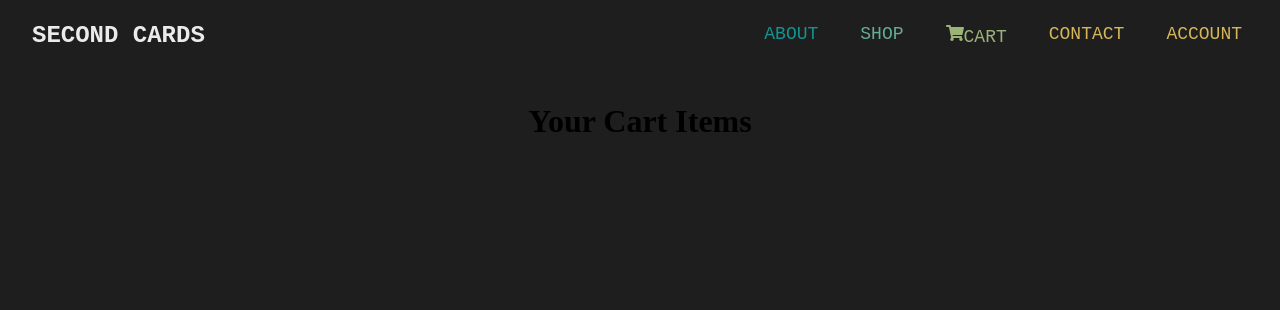
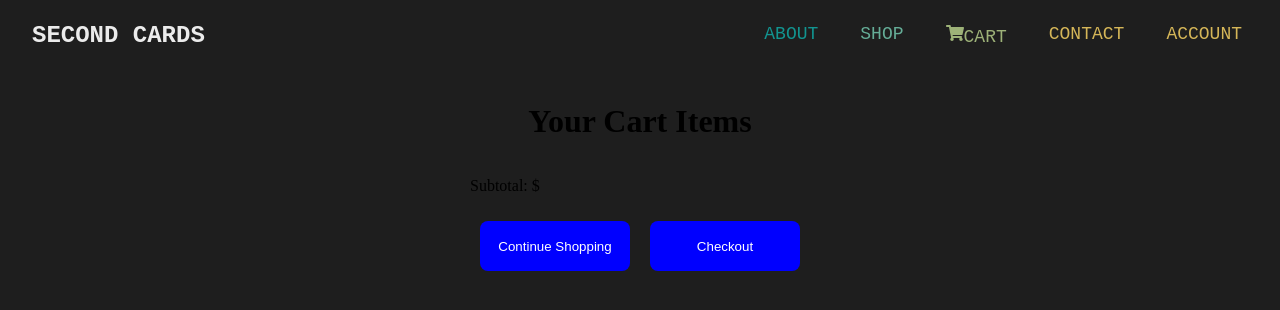
Before and after one commit to kathrynhoule/secondcards-react, a React (Vite) app: page /cart in a window 1280 px wide. Shown: the top 310 px of the page. Built offline with nearby package versions, Linux system fonts and the light colour scheme; a web font is replaced by a local one.

Commit message:
adds subtotal and checkout buttons to bottom of cart page

```diff
--- a/src/components/ShoppingCart.jsx
+++ b/src/components/ShoppingCart.jsx
@@ -21,6 +21,11 @@
                           return null;
                     })}
                </div>
+               <div className="checkout">
+                    <p>Subtotal: $</p>
+                    <button>Continue Shopping</button>
+                    <button>Checkout</button>
+               </div>
           </div>
      );
 }
```
